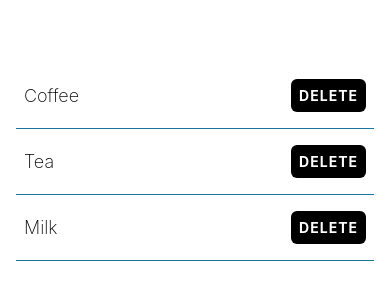
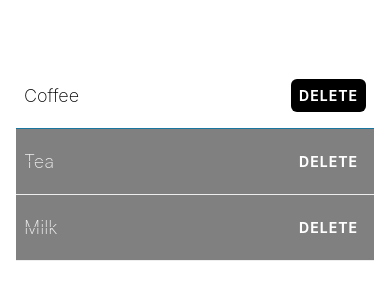
Before and after one commit to aemiio/taskly, a React Native app: screen / in a window 390 px wide. Shown: the part 260-560 px from the top of the page. Built offline with nearby package versions, Linux system fonts and the light colour scheme.

Commit message:
feat: Add isCompleted prop to ShoppingListItem and update styles for completed items

```diff
--- a/App.tsx
+++ b/App.tsx
@@ -5,9 +5,9 @@ import { ShoppingListItem } from "./components/ShoppingListItem";
 export default function App() {
   return (
     <View style={styles.containter}>
-      <ShoppingListItem name="Coffee" />
-      <ShoppingListItem name="Tea" />
-      <ShoppingListItem name="Milk" />
+      <ShoppingListItem name="Coffee"/>
+      <ShoppingListItem name="Tea" isCompleted />
+      <ShoppingListItem name="Milk" isCompleted={true}/>
     </View>
   );
 }
--- a/components/ShoppingListItem.tsx
+++ b/components/ShoppingListItem.tsx
@@ -3,9 +3,10 @@ import { theme } from "../theme";
 
 type Props = {
   name: string;
+  isCompleted: boolean
 };
 
-export function ShoppingListItem({ name }: Props) {
+export function ShoppingListItem({ name, isCompleted }: Props) {
   const handleDelete = () => {
     Alert.alert(
       `Are you sure you want to delete ${name}?`,
@@ -22,11 +23,11 @@ export function ShoppingListItem({ name }: Props) {
   };
 
   return (
-    <View style={styles.itemContainer}>
-      <Text style={styles.itemText}>{name}</Text>
+    <View style={[styles.itemContainer, isCompleted ? styles.completedContainer : undefined]}>
+      <Text style={[styles.itemText, isCompleted ? styles.completedText : undefined]}>{name}</Text>
       <TouchableOpacity
         onPress={handleDelete}
-        style={styles.button}
+        style={[styles.button, isCompleted ? styles.completedButton : undefined]}
         activeOpacity={0.8}
       >
         <Text style={styles.buttonText}>Delete</Text>
@@ -60,4 +61,16 @@ const styles = StyleSheet.create({
     textTransform: "uppercase",
     letterSpacing: 1,
   },
+  completedContainer: {
+    backgroundColor: theme.colorGrey,
+    borderBottomColor: theme.colorLightGrey
+  },
+  completedText: {
+    color: theme.colorLightGrey,
+    textDecorationLine: "line-through",
+    textDecorationColor: theme.colorGrey
+  },
+  completedButton: {
+    backgroundColor: theme.colorGrey
+  }
 });
--- a/theme.ts
+++ b/theme.ts
@@ -1,5 +1,7 @@
 export const theme = {
     colorCerulean: "#1a759f",
     colorWhite: "#fff",
-    colorBlack: "#000"
+    colorBlack: "#000",
+    colorGrey: "grey",
+    colorLightGrey: "#eee"
 }
```
